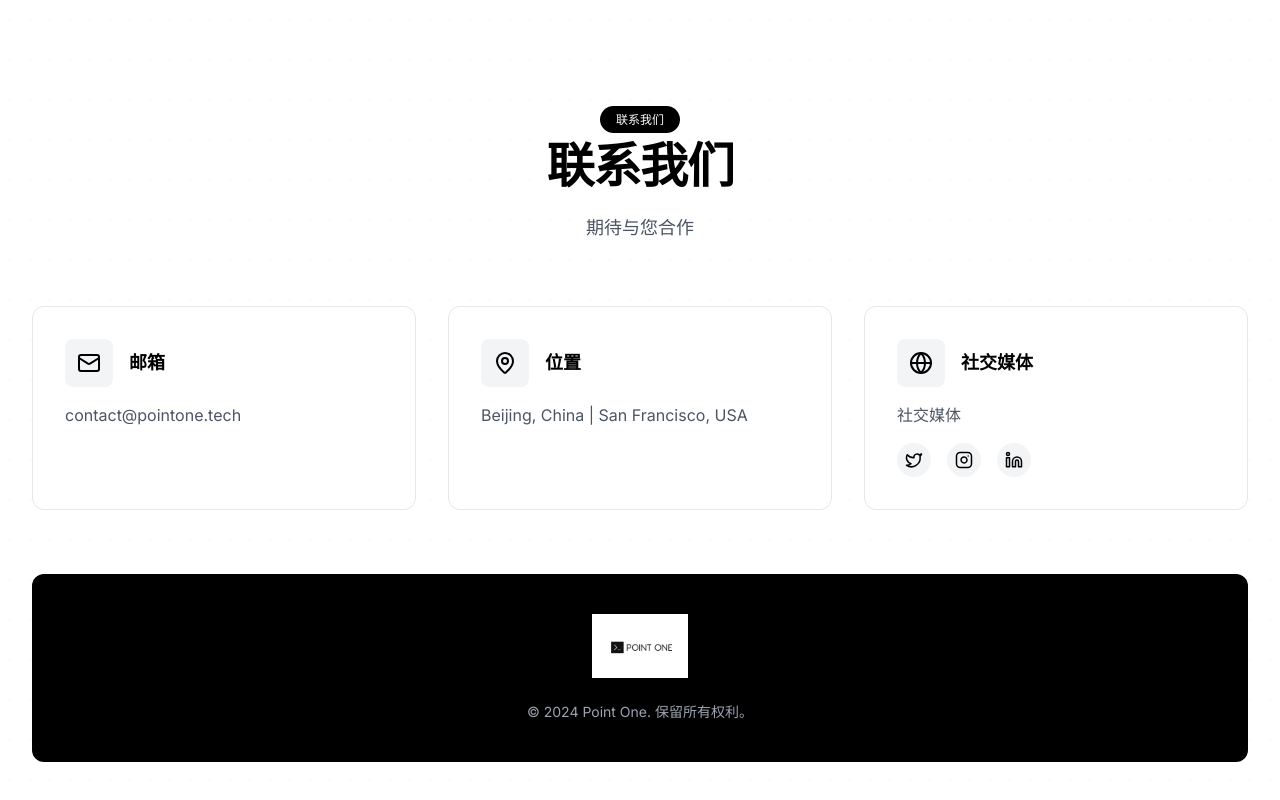
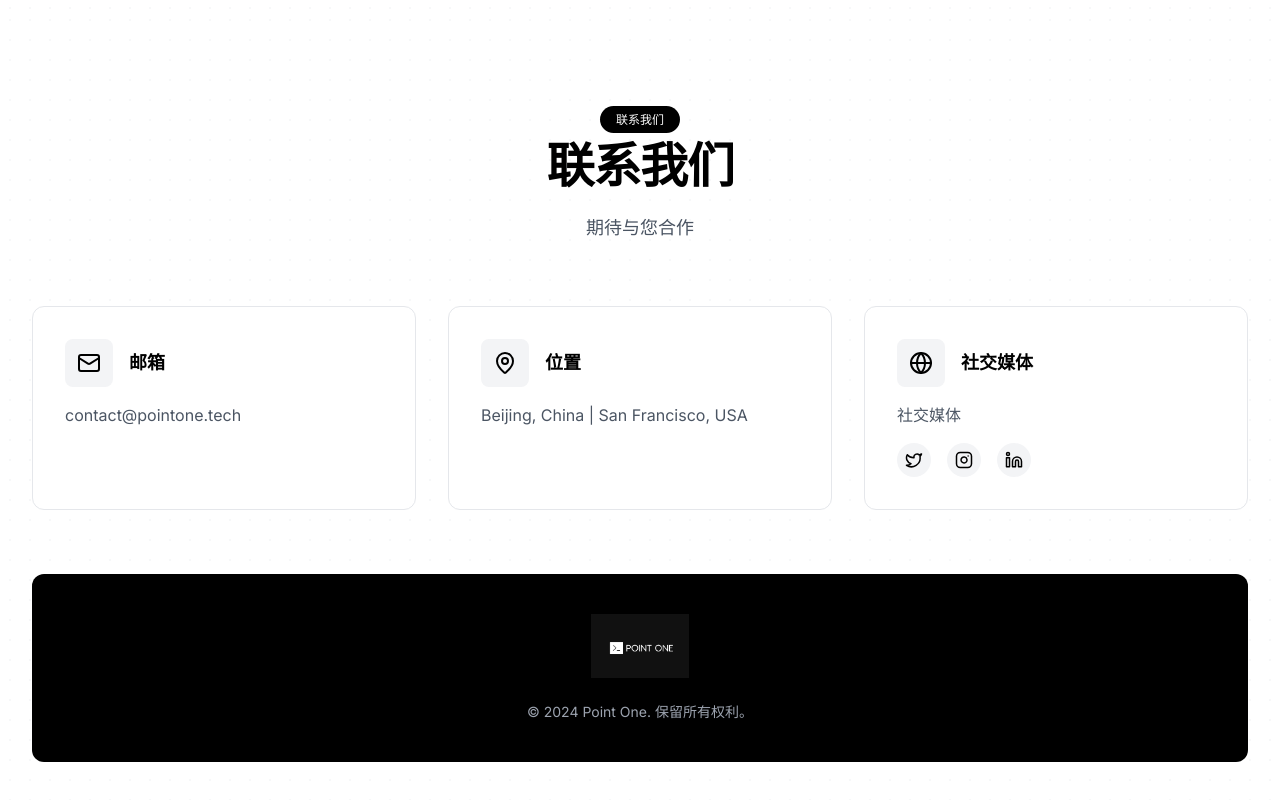
Before and after one commit to risaFeng/point-one-website, a React (Vite) app: page / in a window 1280 px wide. Shown: the part 6263-7063 px from the top of the page. Built offline with nearby package versions, Linux system fonts and the light colour scheme.

Commit message:
Update Contact Section Logo
Use black logo in the Contact Section footer, as the background is black.

```diff
--- a/src/components/ContactSection.tsx
+++ b/src/components/ContactSection.tsx
@@ -103,7 +103,7 @@ const ContactSection: React.FC = () => {
           <footer className="bg-black text-white p-10 rounded-xl">
             <div className="flex justify-center mb-6">
               <img
-                src="/lovable-uploads/e5584db9-2ecc-46c8-9de8-27652bd787b1.png"
+                src="/lovable-uploads/b2475733-698f-4e44-8ede-55fa83f0a0b6.png"
                 alt="Point One Logo"
                 className="h-16"
               />
```
Also changed, not shown: public/lovable-uploads/b2475733-698f-4e44-8ede-55fa83f0a0b6.png (added).
